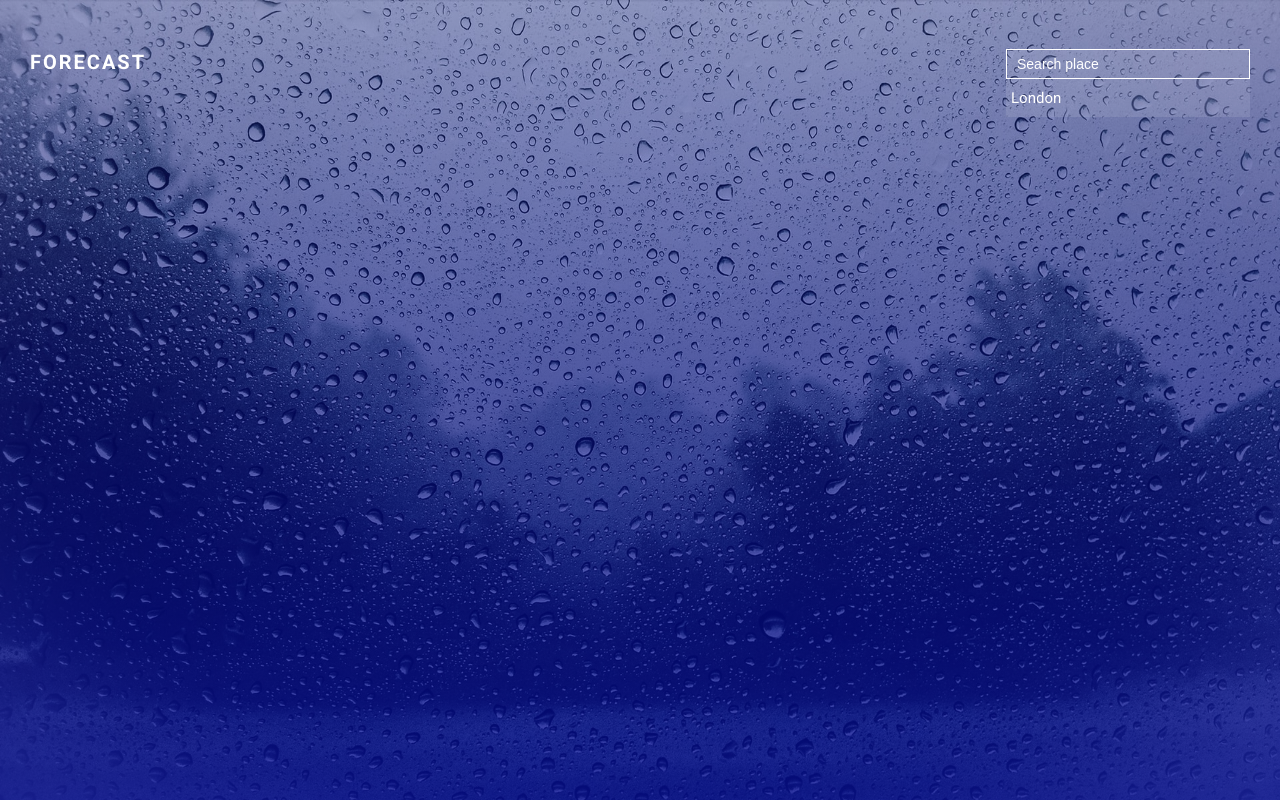
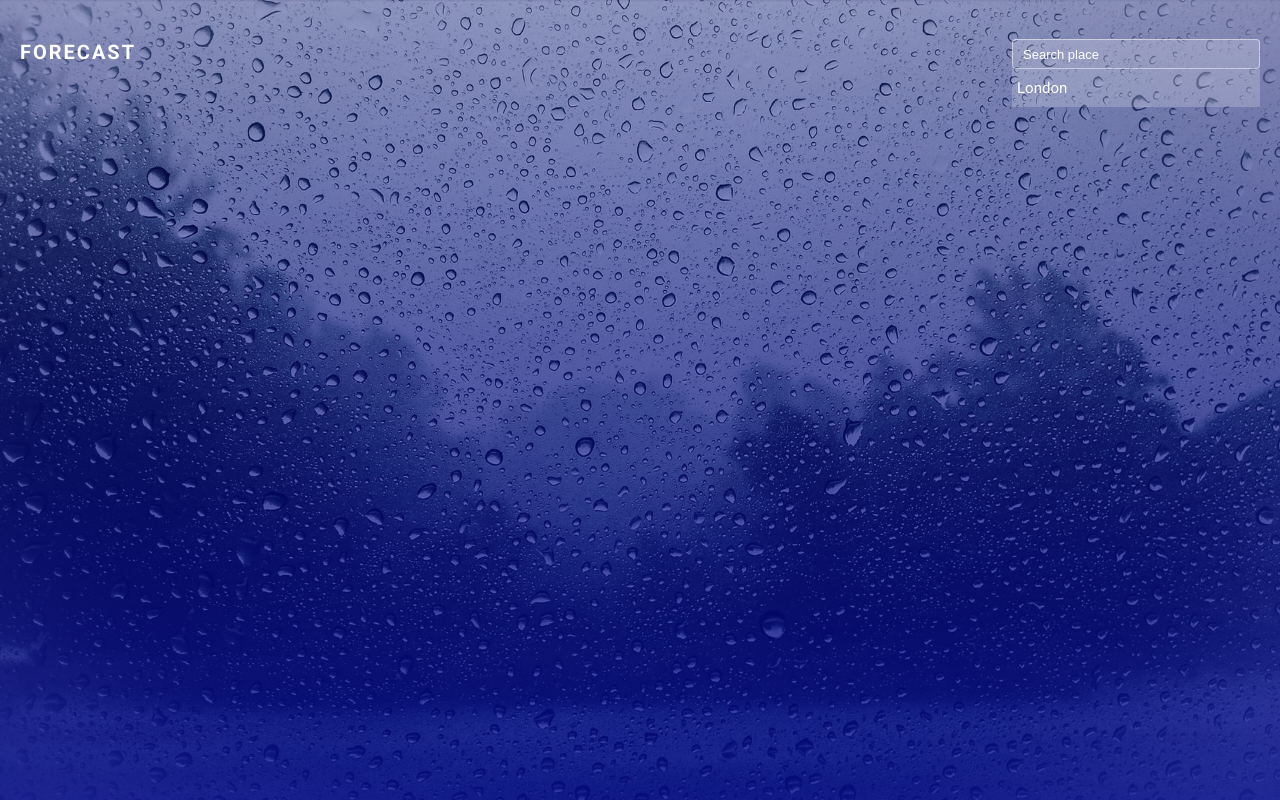
Before and after one commit to milosandrejic/weather-forecast, a Next.js app: page / in a window 1280 px wide. Built offline with nearby package versions, Linux system fonts and the light colour scheme.

Commit message:
header component created

```diff
--- a/components/Header/Header.module.scss
+++ b/components/Header/Header.module.scss
@@ -7,7 +7,7 @@
   display: flex;
   align-items: baseline;
   justify-content: space-between;
-  padding: 3rem;
+  padding: 2rem;
 }
 
 .title {
--- a/components/Search/Search.module.scss
+++ b/components/Search/Search.module.scss
@@ -12,18 +12,18 @@
 .searchForm {
   box-sizing: border-box;
   color: #ffffff;
-  font-weight: 400;
   width: 100%;
-  background: rgba($color-primary, 0.1);
+  background: rgba($color-primary, 0.2);
   outline: none;
-  border: 1px solid $color-primary;
   height: 3rem;
-  font-size: 1.4rem;
   padding-left: 1rem;
-  border: 1p solid $color-primary;
+  border: 1px solid rgba($color-primary, 0.5);
+  border-radius: 4px;
+  font-size: 1.5rem;
 
   &::-webkit-input-placeholder {
     color: currentColor;
+    font-size: 1.3rem;
   }
 
   &:focus{
@@ -50,7 +50,7 @@
   padding: 1rem 0.5rem;
   width: 100%;
   cursor: pointer;
-  background: rgba($color-primary, 0.1);
+  background: rgba($color-primary, 0.2);
   transition: background 0.2s;
 
   &:hover {
```
